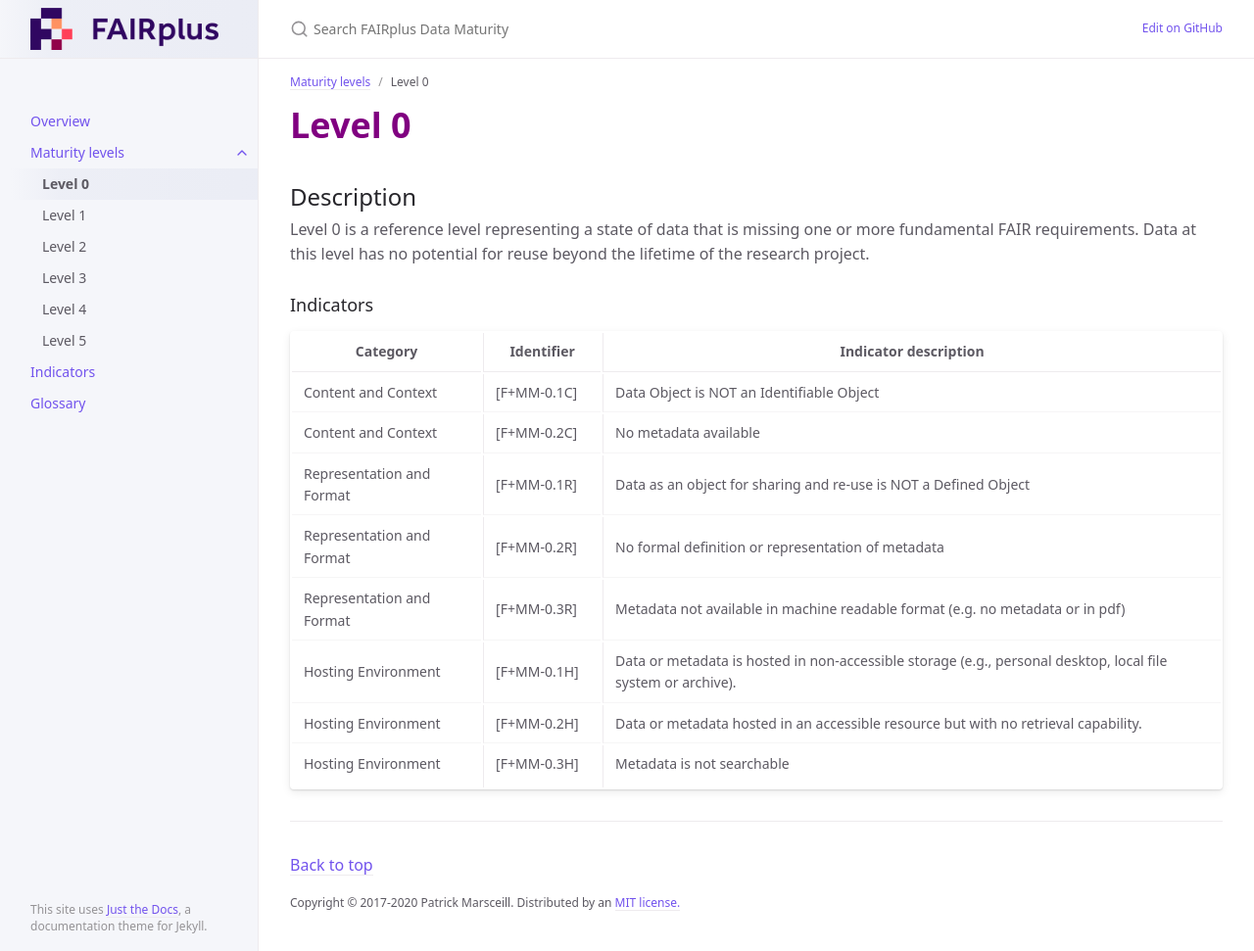
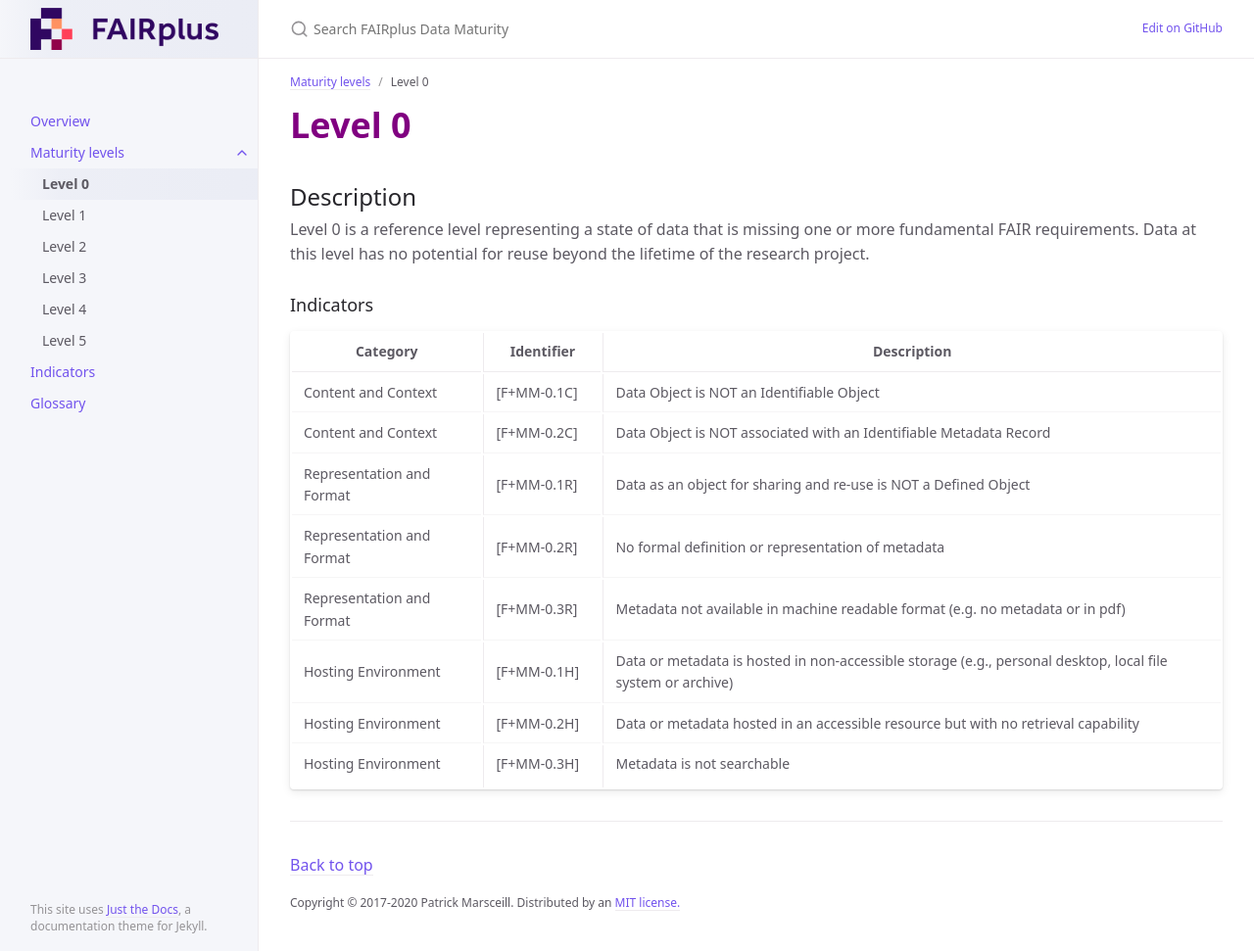
Before and after one commit to FAIRplus/Data-Maturity, a Jekyll site: the page built from docs/Levels/Level0.md, in a window 1280 px wide and 971 px high. Shown: the whole window at 98% size. Built offline with Jekyll 4.4.1, drawn with Linux system fonts in a browser that asks for light colours.

Commit message:
Update Level0.md

```diff
--- a/docs/Levels/Level0.md
+++ b/docs/Levels/Level0.md
@@ -13,13 +13,13 @@ Level 0 is a reference level representing a state of data that is missing one or
 
 ### Indicators
 
-| Category | Identifier | Indicator description |
+| Category | Identifier | Description |
 | -------- | ---------- | ---------------------- |
 | Content and Context | [F+MM-0.1C] | Data Object is NOT an Identifiable Object |
-| Content and Context | [F+MM-0.2C] | No metadata available |
+| Content and Context | [F+MM-0.2C] | Data Object is NOT associated with an Identifiable Metadata Record |
 | Representation and Format |  [F+MM-0.1R] | Data as an object for sharing and re-use is NOT a Defined Object |
 | Representation and Format |  [F+MM-0.2R] | No formal definition or representation of metadata  |
 | Representation and Format |  [F+MM-0.3R] | Metadata not available in machine readable format (e.g. no metadata or in pdf)  |
-| Hosting Environment | [F+MM-0.1H] | Data or metadata is hosted in non-accessible storage (e.g., personal desktop, local file system or archive). |
-| Hosting Environment | [F+MM-0.2H] | Data or metadata hosted in an accessible resource but with no retrieval capability. |
+| Hosting Environment | [F+MM-0.1H] | Data or metadata is hosted in non-accessible storage (e.g., personal desktop, local file system or archive) |
+| Hosting Environment | [F+MM-0.2H] | Data or metadata hosted in an accessible resource but with no retrieval capability |
 | Hosting Environment | [F+MM-0.3H] | Metadata is not searchable |
```
